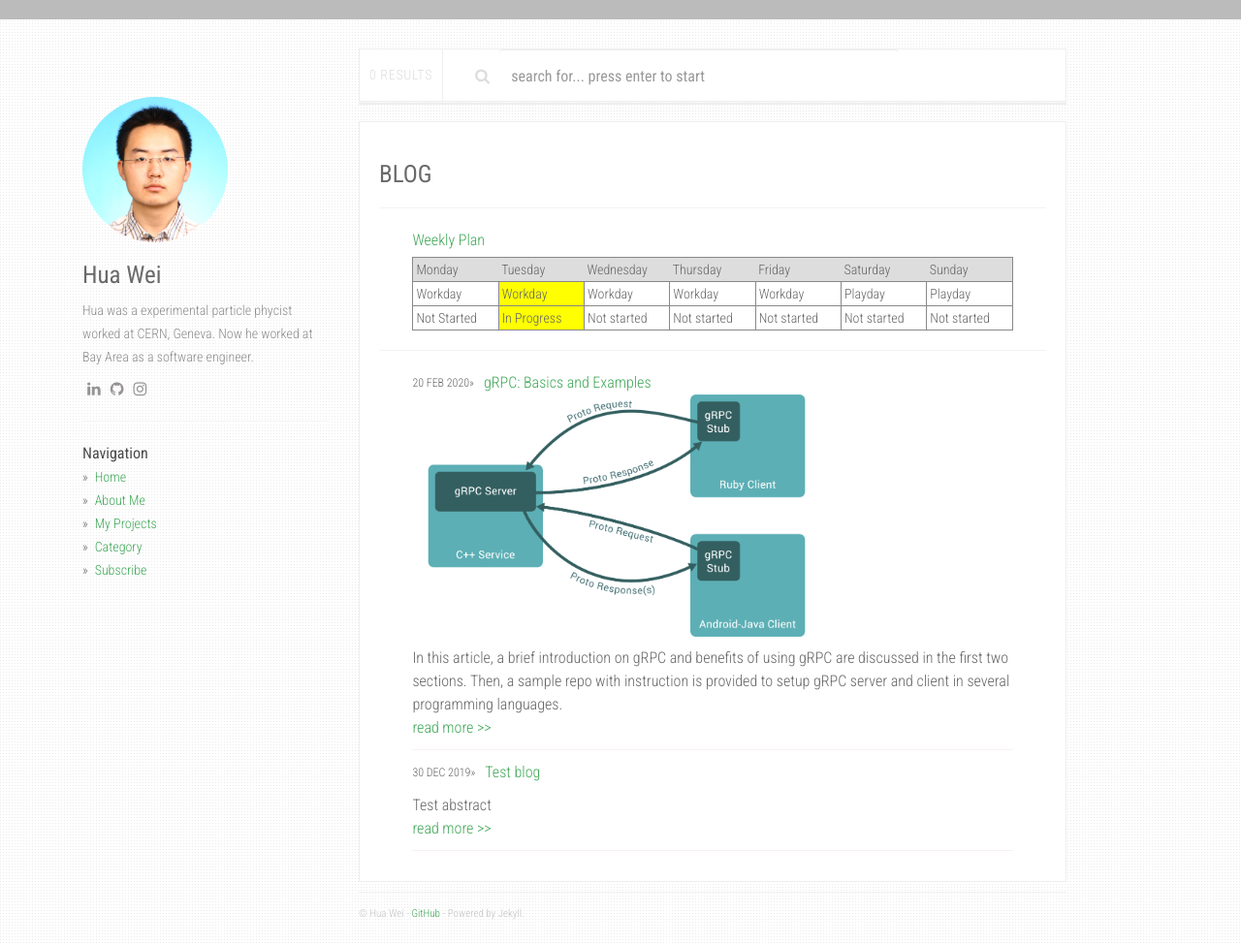
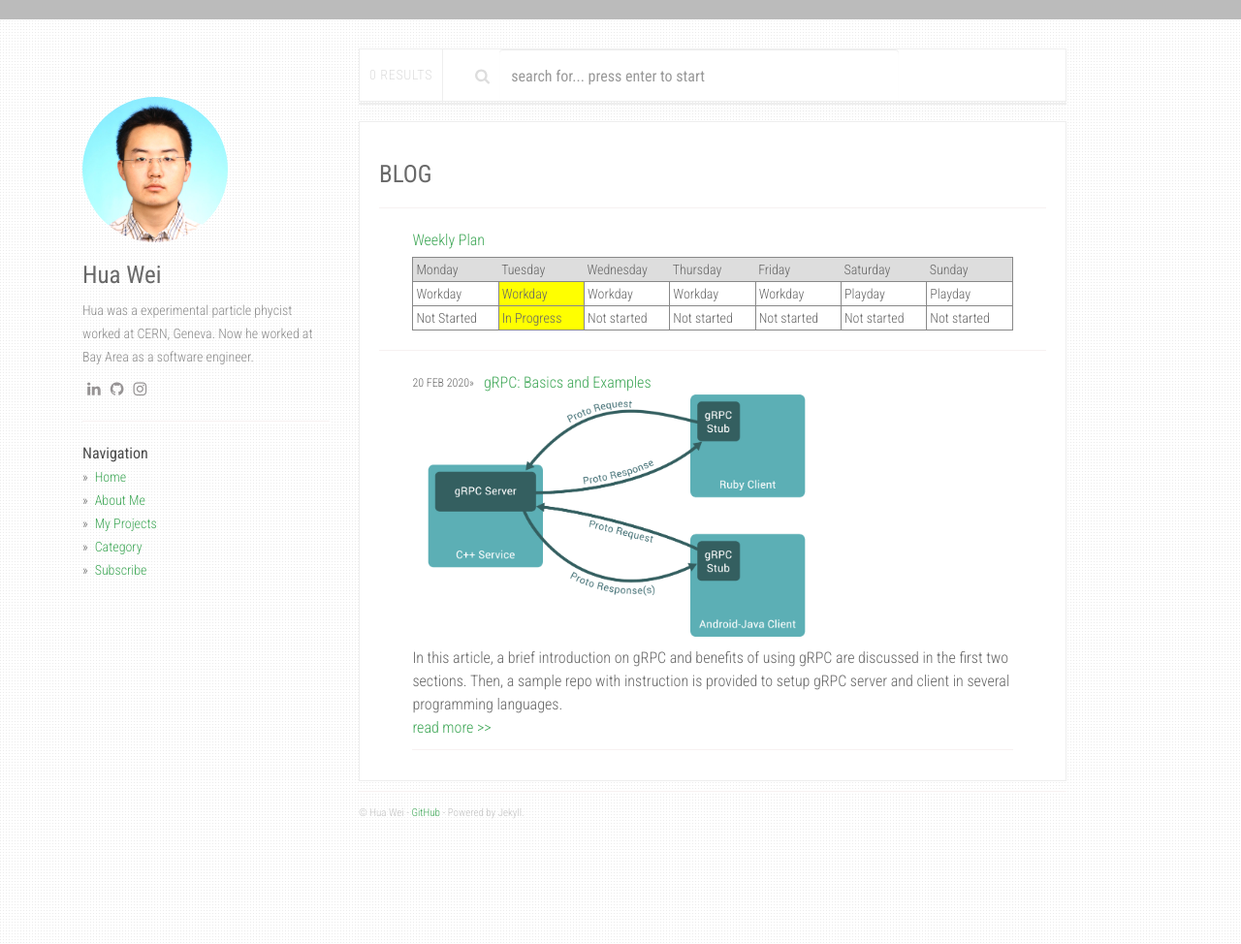
Before and after one commit to weihuacern/weihuacern.github.io, a Jekyll site: the page built from index.html, in a window 1280 px wide and 974 px high. Shown: the whole window at 97% size. Built offline with Jekyll 4.4.1, drawn with Linux system fonts in a browser that asks for light colours; nearby versions of some CDN libraries; the list of posts is cut into pages by our own code.

Commit message:
several minor fixes

```diff
--- a/_data/projects.json
+++ b/_data/projects.json
@@ -16,7 +16,7 @@
 	{
 		"name": "Kaggle Competition: Understanding Clouds from Satellite Images",
 		"image": "cloud-image-vector-logo.png",
-		"url": "hhttps://github.com/weihuacern/kaggle_CloudImage",
+		"url": "https://github.com/weihuacern/kaggle_CloudImage",
 		"date": "September 2019",
 		"tags": ["Kaggle", "Machine Learning", "Python"]
 	}
--- a/_posts/2019-12-30-TEST-BLOG/2019-12-30-TEST_BLOG.md
+++ /dev/null
@@ -1,10 +0,0 @@
----
-layout: post
-title: "Test blog"
-date: 2019-12-30
-categories: []
-abstract: "Test abstract"
-abstract_img: ""
----
-
-Test
```
Also changed, not shown: about.md (+1 -1 lines).
